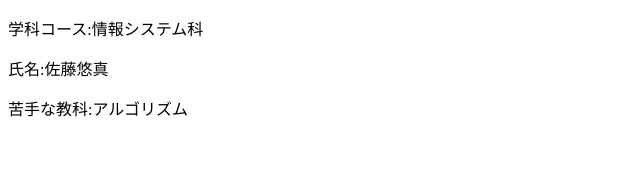
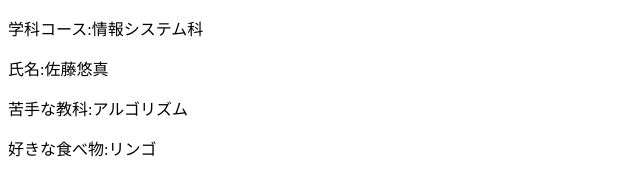
Before and after one commit to zessyou/branch-test, a plain HTML site: page profile_B.html in a window 1280 px wide. Shown: the whole page, without its empty margins (0-640 px from the left). Drawn offline with Linux system fonts and the light colour scheme.

Commit message:
プロフィールの中身を変更しました。

```diff
--- a/profile_B.html
+++ b/profile_B.html
@@ -8,5 +8,6 @@
 	<p>学科コース:情報システム科</p>
 	<p>氏名:佐藤悠真</p>
 	<p>苦手な教科:アルゴリズム</p>
+	<p>好きな食べ物:リンゴ</p>
 </body>
 </html>
```
